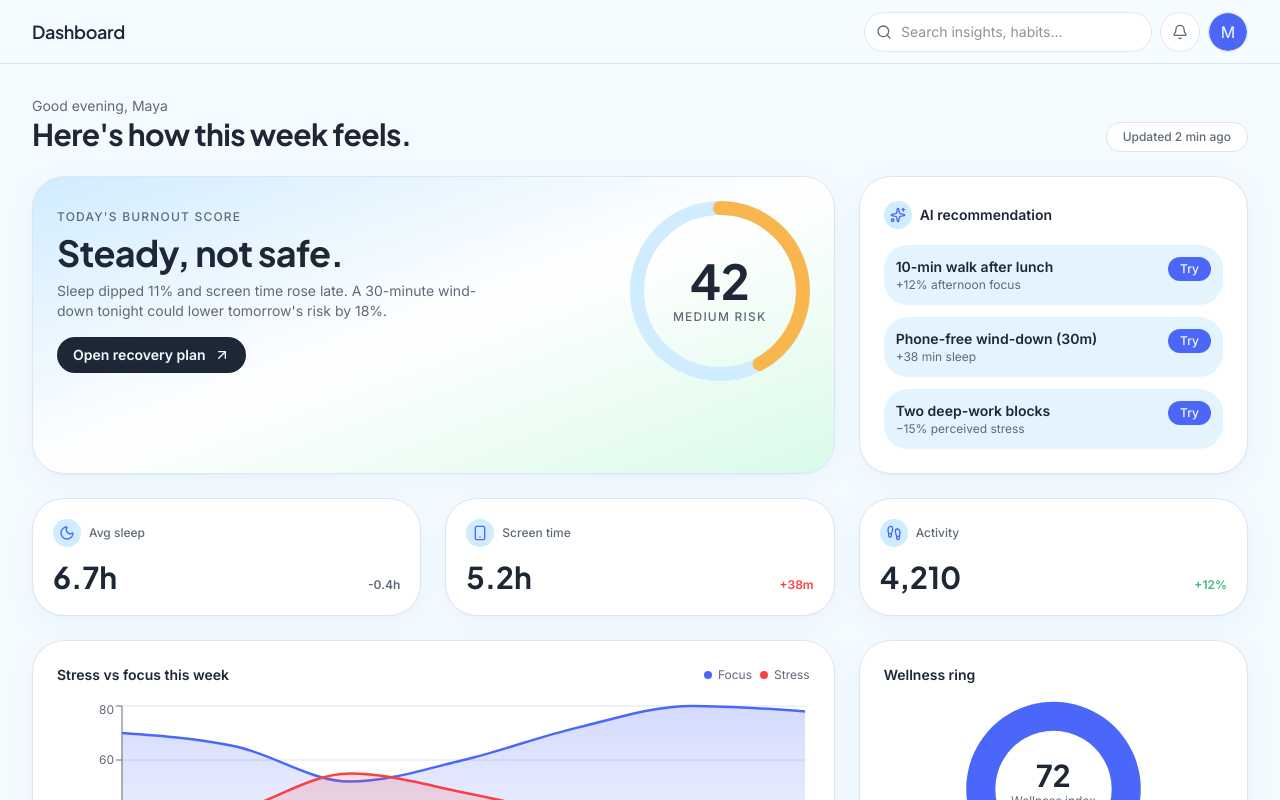
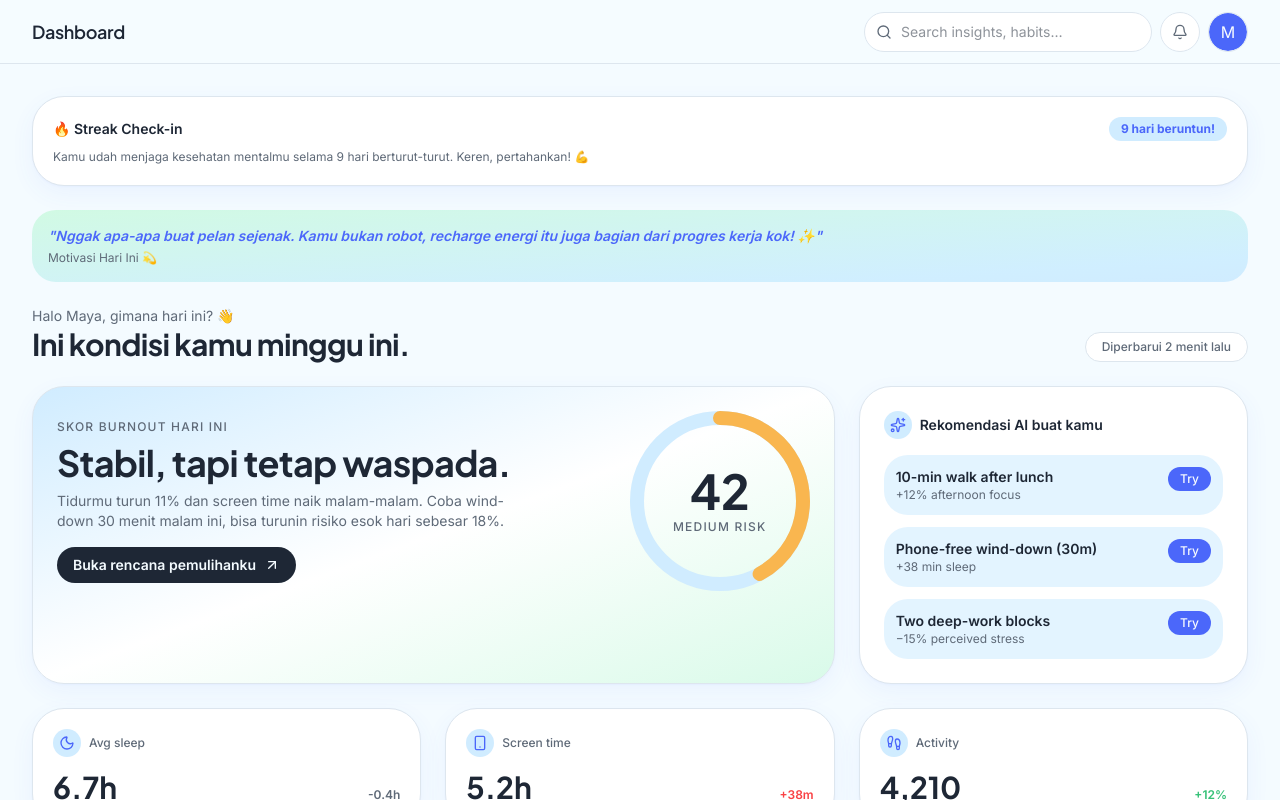
Before and after one commit to dafwann/burnoutguard, a Next.js app: page /dashboard in a window 1280 px wide. Shown: the top 800 px of the page. Built offline with nearby package versions, Linux system fonts and the light colour scheme.

Commit message:
style: translate overview dashboard ke bahasa indonesia dan tambah streak bar serta quotes
- Mengubah teks salam dan overview mingguan ke Bahasa Indonesia
- Menambahkan komponen visual Streak Check-in 9 hari beruntun
- Menambahkan kartu motivasi harian (Quotes) di atas overview

```diff
--- a/src/app/dashboard/page.tsx
+++ b/src/app/dashboard/page.tsx
@@ -291,14 +291,29 @@ export default function DashboardPage() {
       <Topbar title="Dashboard" />
       <div className="mx-auto max-w-7xl space-y-6 p-4 md:p-8">
 
+        {/* 🔥 Streak Bar Komponen Visual */}
+        <div className="rounded-3xl border border-border bg-surface p-5 shadow-soft">
+          <div className="flex items-center justify-between">
+            <div className="text-sm font-semibold">🔥 Streak Check-in</div>
+            <div className="rounded-full bg-primary-light px-3 py-1 text-xs font-bold text-primary">9 hari beruntun!</div>
+          </div>
+          <p className="mt-2 text-xs text-muted-foreground">Kamu udah menjaga kesehatan mentalmu selama 9 hari berturut-turut. Keren, pertahankan! 💪</p>
+        </div>
+
+        {/* 🌱 Quotes Penyemangat */}
+        <div className="rounded-2xl bg-linear-to-br from-mint/50 to-primary-light p-4">
+          <p className="text-sm font-semibold text-primary italic">"Nggak apa-apa buat pelan sejenak. Kamu bukan robot, recharge energi itu juga bagian dari progres kerja kok! ✨"</p>
+          <div className="mt-1 text-xs text-muted-foreground">Motivasi Hari Ini 💫</div>
+        </div>
+
         {/* ══════════ SECTION: TODAY'S OVERVIEW ══════════ */}
         <div className="flex flex-wrap items-end justify-between gap-3">
           <div>
-            <p className="text-sm text-muted-foreground">Good evening, Maya</p>
-            <h2 className="font-display text-3xl font-bold">Here's how this week feels.</h2>
+            <p className="text-sm text-muted-foreground">Halo Maya, gimana hari ini? 👋</p>
+            <h2 className="font-display text-3xl font-bold">Ini kondisi kamu minggu ini.</h2>
           </div>
           <div className="rounded-full border border-border bg-surface px-4 py-1.5 text-xs font-medium text-muted-foreground">
-            Updated 2 min ago
+            Diperbarui 2 menit lalu
           </div>
         </div>
 
@@ -312,15 +327,14 @@ export default function DashboardPage() {
             <div className="flex flex-wrap items-center justify-between gap-6">
               <div>
                 <div className="text-xs font-medium uppercase tracking-widest text-muted-foreground">
-                  Today's burnout score
+                  Skor burnout hari ini
                 </div>
-                <h3 className="mt-2 font-display text-4xl font-bold">Steady, not safe.</h3>
+                <h3 className="mt-2 font-display text-4xl font-bold">Stabil, tapi tetap waspada.</h3>
                 <p className="mt-2 max-w-md text-sm text-muted-foreground">
-                  Sleep dipped 11% and screen time rose late. A 30-minute wind-down tonight could
-                  lower tomorrow's risk by 18%.
+                  Tidurmu turun 11% dan screen time naik malam-malam. Coba wind-down 30 menit malam ini, bisa turunin risiko esok hari sebesar 18%.
                 </p>
                 <button className="mt-4 inline-flex items-center gap-2 rounded-full bg-foreground px-4 py-2 text-sm font-semibold text-background">
-                  Open recovery plan <ArrowUpRight className="h-4 w-4" />
+                  Buka rencana pemulihanku <ArrowUpRight className="h-4 w-4" />
                 </button>
               </div>
               <ScoreRing value={burnoutScore} />
@@ -328,7 +342,7 @@ export default function DashboardPage() {
           </motion.div>
 
           <Card>
-            <CardTitle icon={<Sparkles className="h-4 w-4" />}>AI recommendation</CardTitle>
+            <CardTitle icon={<Sparkles className="h-4 w-4" />}>Rekomendasi AI buat kamu</CardTitle>
             <ul className="mt-4 space-y-3">
               {recommendations.slice(0, 3).map((r) => (
                 <li key={r.title} className="flex items-start justify-between gap-3 rounded-2xl bg-accent/60 p-3">
```
